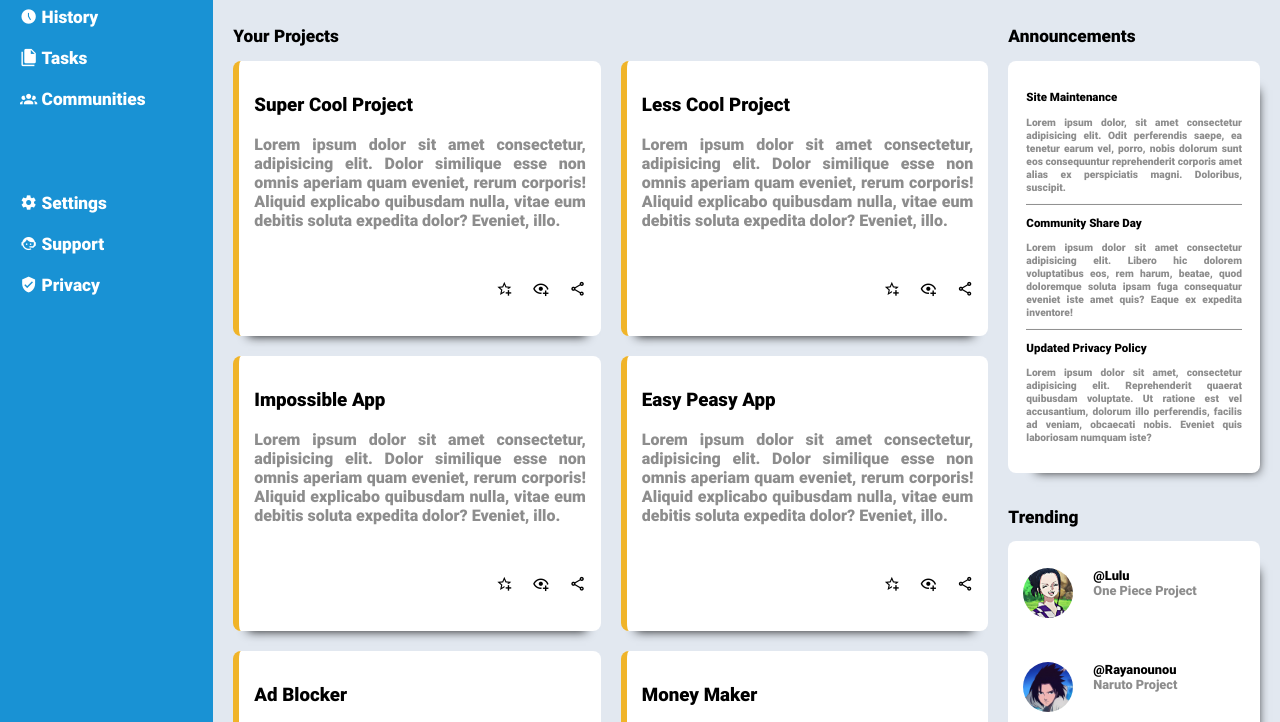
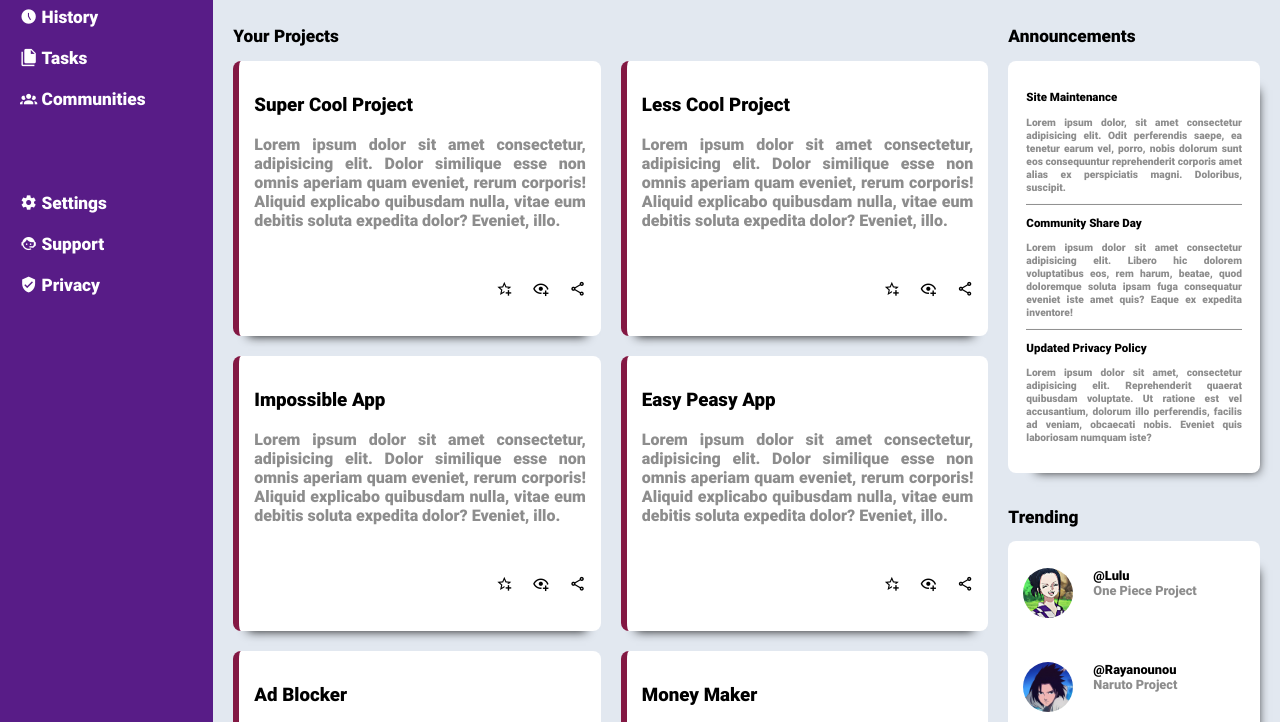
Before and after one commit to rayan-ahamadi/admin-dashboard, a plain HTML site: page index.html in a window 1280 px wide. Shown: the part 218-940 px from the top of the page. Drawn offline with Linux system fonts and the light colour scheme.

Commit message:
changement des couleurs

```diff
--- a/style.css
+++ b/style.css
@@ -24,22 +24,22 @@ html{
 :root{
   font-family: 'Roboto', sans-serif;
   --icons-font-family: "Material Design Icons";
-  --sidebar-color: #1992D4;
-  --sidebar-hover-color: #0F6C9D;
+  --sidebar-color: #581c87;
+  --sidebar-hover-color: #3b0764;
   --header-color: white;
   --main-color: #E2E8F0;
   --shadow-color: #111;
-  --button-color: #1992D4;
-  --button-hover-color: #0F6C9D;
+  --button-color: #581c87;
+  --button-hover-color: #3b0764;
   --paragraph-color: #8D8D8D;
-  --projet-second-color: #F0B429;
+  --projet-second-color: #831843;
   --sidebar-title-color: white;
   --sidebar-text-color: white;
   --searchbar-color: #E2E8F0;
   --project-main-color: white;
   --separation-line: #8D8D8D;
   --announ-card-color: white;
-  --trend-hover-color: #F0B429;
+  --trend-hover-color: #be185d;
   --trend-card-color: white;
 }
 
```
